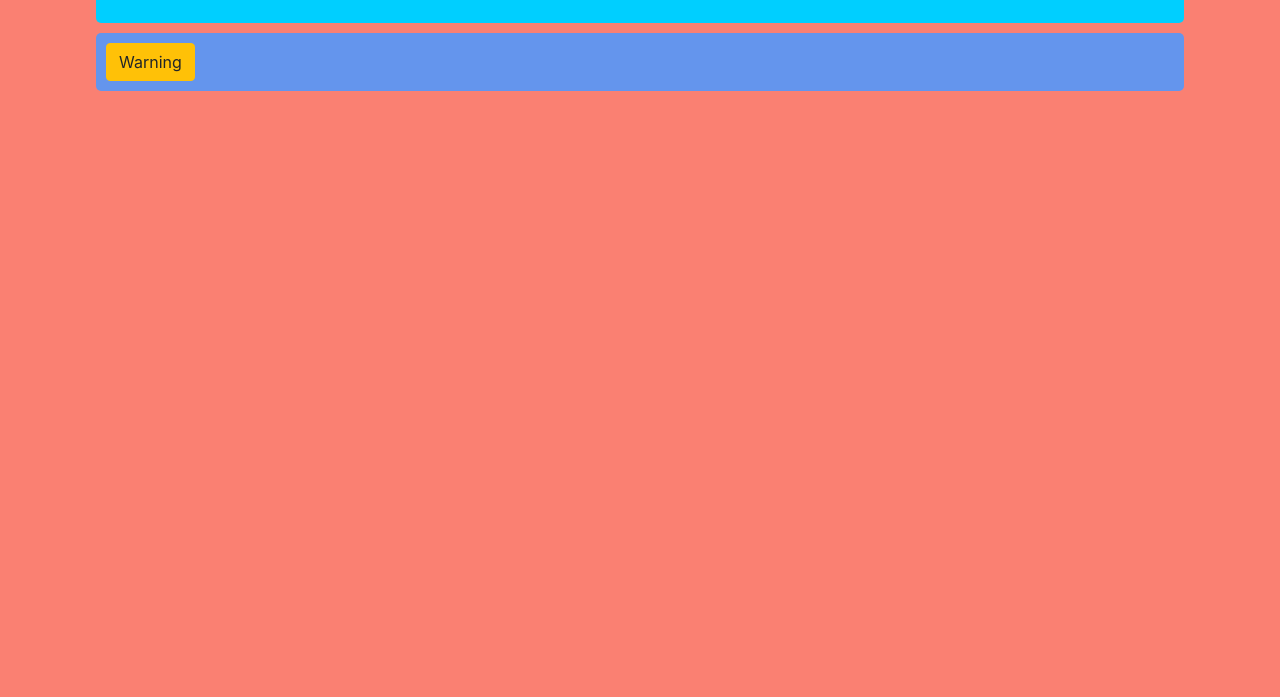
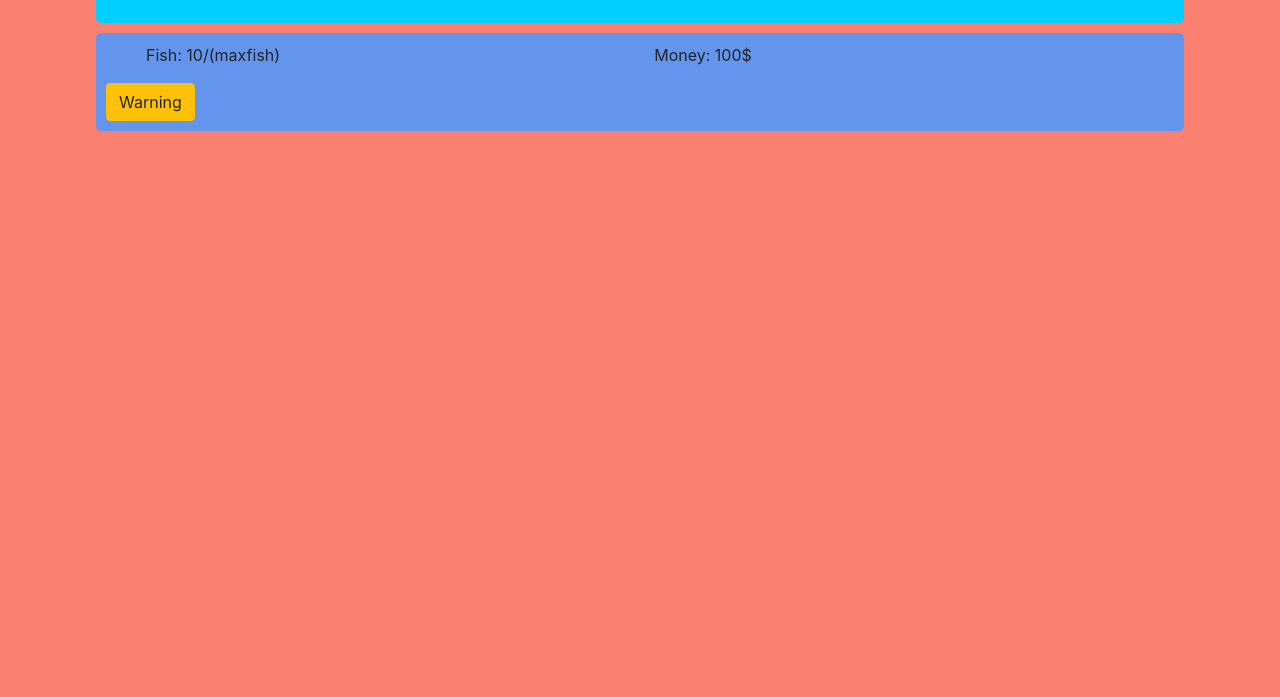
Before and after one commit to Shakersnail/reimagined-potato, a plain HTML site: page index.html in a window 1280 px wide. Shown: the part 103-800 px from the top of the page. Drawn offline with nearby package versions, Linux system fonts and the light colour scheme.

Commit message:
css changes(counters)

```diff
--- a/css/style.css
+++ b/css/style.css
@@ -15,3 +15,13 @@ body {
 .content {
     background-color: cornflowerblue;
 }
+
+.counters {
+    list-style: none;
+    margin: 0;
+}
+
+.counters li {
+    width: 49%;
+    display: inline-block;
+}
--- a/index.html
+++ b/index.html
@@ -18,6 +18,14 @@
         <p>This is sume random game without a name...</p>
     </div>
     <div class="content container">
+        <ul class="counters">
+            <li>
+                <p id="fish-counter">Fish: 10/(maxfish)</p>
+            </li>
+            <li>
+                <p id="money-counter">Money: 100$</p>
+            </li>
+        </ul>
         <button id="btn" type="button" class="btn btn-warning">Warning</button>
     </div>
     <script type="text/javascript" src="js/main.js"></script>
```
